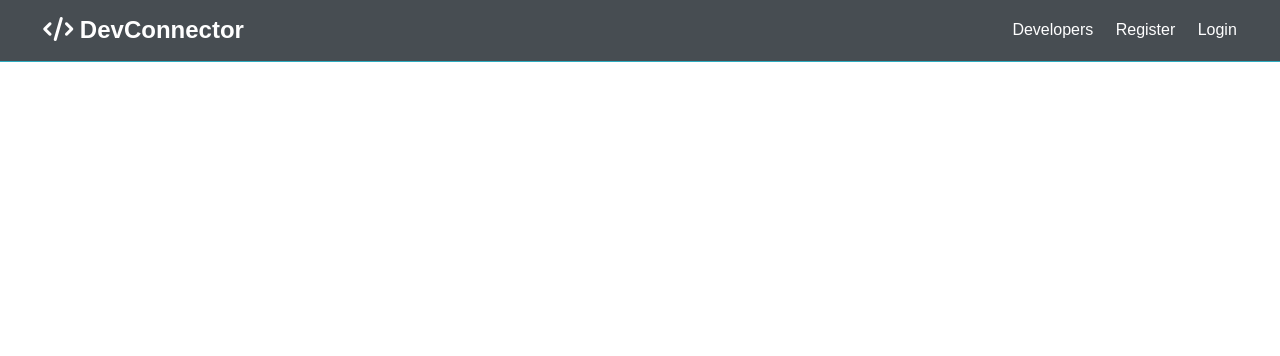
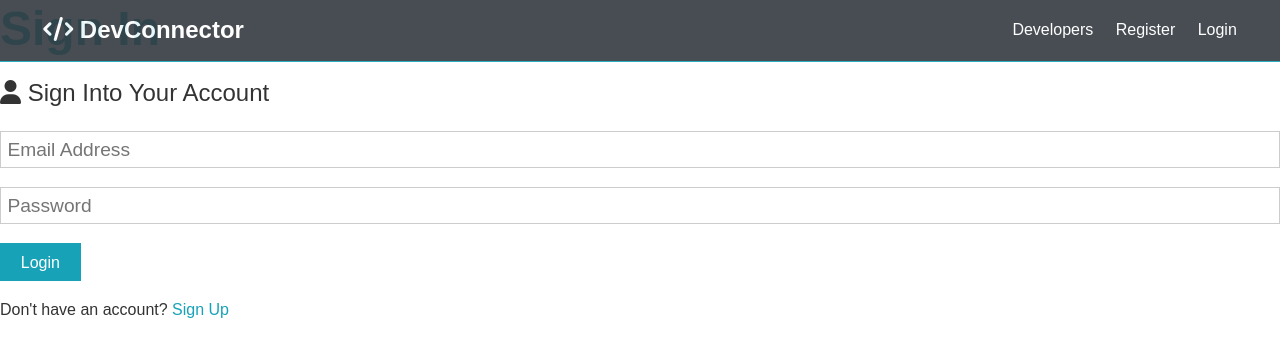
Before and after one commit to taylor01anderson/dev-connector, a React (Create React App) app in the folder client/: page /login in a window 1280 px wide. Shown: the top 356 px of the page. Built offline with nearby package versions, Linux system fonts and the light colour scheme.

Commit message:
connected login and register routes

```diff
--- a/client/src/components/auth/Login.js
+++ b/client/src/components/auth/Login.js
@@ -1,7 +1,56 @@
-import React from 'react';
+import React, { Fragment, useState } from 'react';
+import { Link } from 'react-router-dom';
 
-const Register = () => {
-  return <div></div>;
+const Login = () => {
+  const [formData, setFormData] = useState({
+    email: '',
+    password: '',
+  });
+
+  const { email, password } = formData;
+
+  const onChange = (e) =>
+    setFormData({ ...formData, [e.target.name]: e.target.value });
+
+  const onSubmit = async (e) => {
+    e.preventDefault();
+    console.log('SUCCESS');
+  };
+
+  return (
+    <Fragment>
+      <h1 className="large text-primary">Sign In</h1>
+      <p className="lead">
+        <i className="fas fa-user"></i> Sign Into Your Account
+      </p>
+      <form className="form" onSubmit={(e) => onSubmit(e)}>
+        <div className="form-group">
+          <input
+            type="email"
+            placeholder="Email Address"
+            name="email"
+            value={email}
+            onChange={(e) => onChange(e)}
+            required
+          />
+        </div>
+        <div className="form-group">
+          <input
+            type="password"
+            placeholder="Password"
+            name="password"
+            value={password}
+            onChange={(e) => onChange(e)}
+            required
+          />
+        </div>
+        <input type="submit" value="Login" className="btn btn-primary" />
+      </form>
+      <p className="my-1">
+        Don't have an account? <Link to="/login">Sign Up</Link>
+      </p>
+    </Fragment>
+  );
 };
 
-export default Register;
+export default Login;
--- a/client/src/components/auth/Register.js
+++ b/client/src/components/auth/Register.js
@@ -1,5 +1,5 @@
 import React, { Fragment, useState } from 'react';
-import axios from 'axios';
+import { Link } from 'react-router-dom';
 
 const Register = () => {
   const [formData, setFormData] = useState({
@@ -19,26 +19,7 @@
     if (password !== password2) {
       console.error('Passwords do not match');
     } else {
-      console.log(formData);
-      const newUser = {
-        name,
-        email,
-        password,
-      };
-
-      try {
-        const config = {
-          headers: {
-            'Content-Type': 'application/json',
-          },
-        };
-
-        const body = JSON.stringify(newUser);
-        const res = await axios.post('/api/users', body, config);
-        console.log(res.data);
-      } catch (error) {
-        console.error(error.response.data);
-      }
+      console.log('SUCCESS');
     }
   };
 
@@ -97,7 +78,7 @@
         <input type="submit" value="Register" className="btn btn-primary" />
       </form>
       <p className="my-1">
-        Already have an account? <a href="login.html">Sign In</a>
+        Already have an account? <Link to="/login">Sign In</Link>
       </p>
     </Fragment>
   );
```
